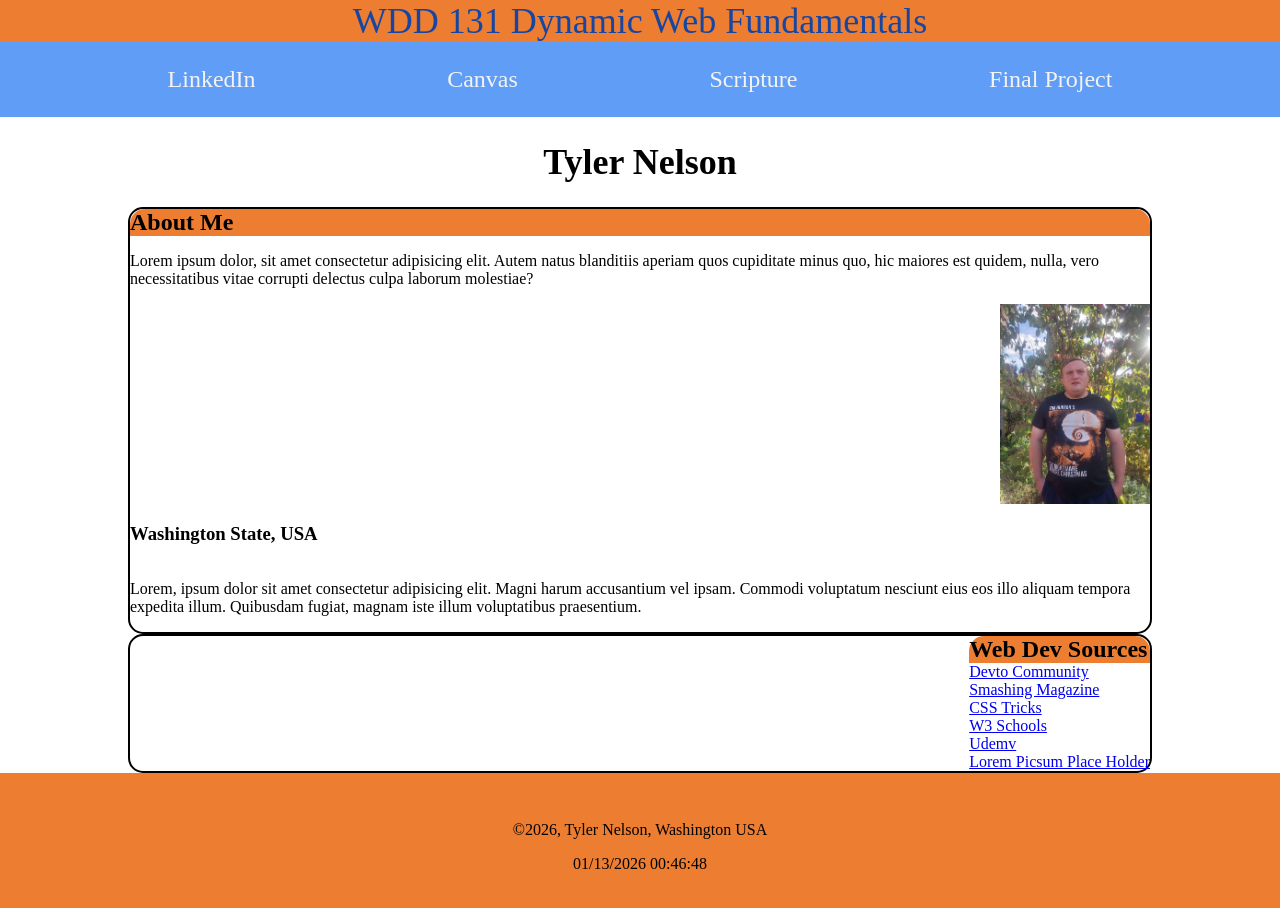
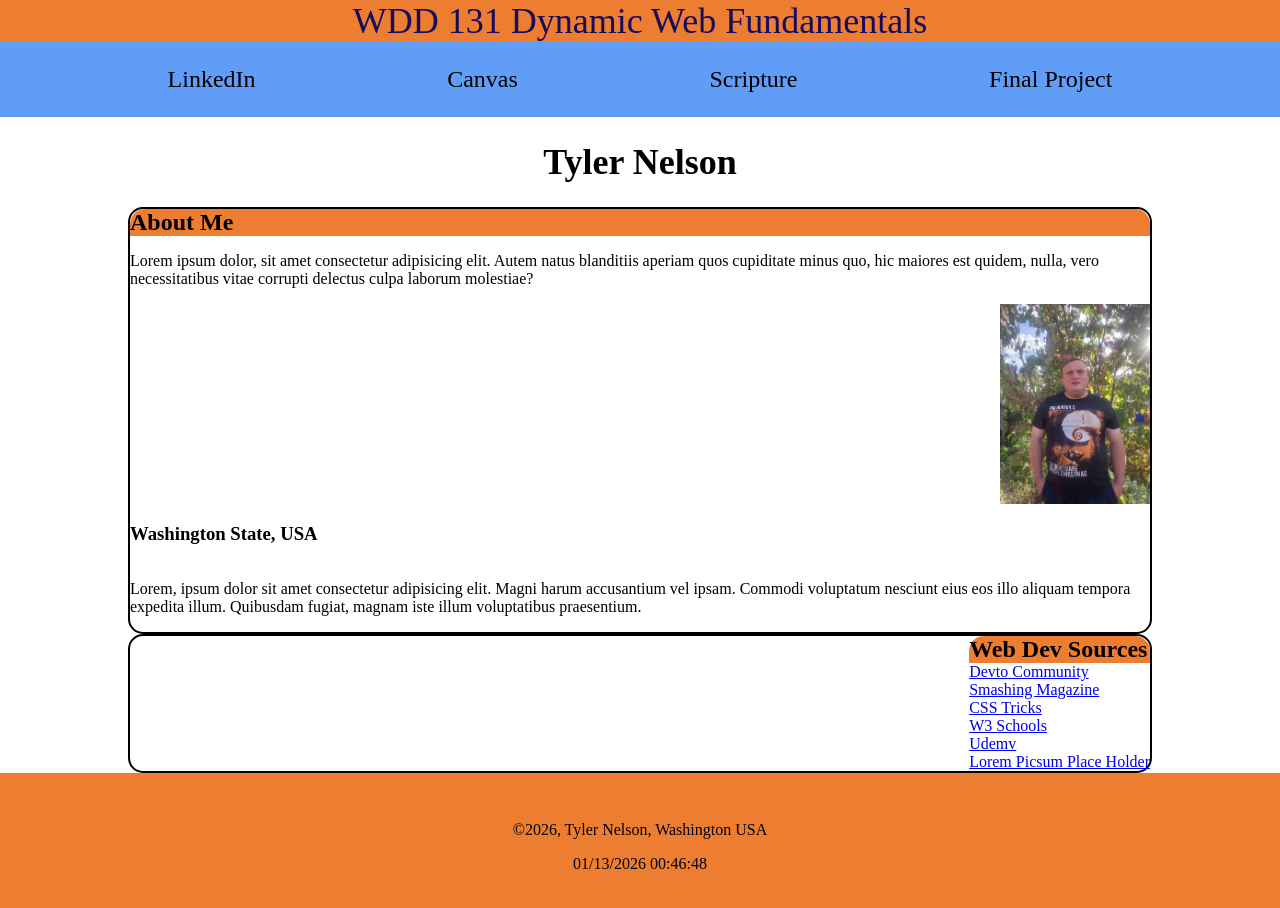
Before and after one commit to tydn021/wdd131, a plain HTML site: page index.html in a window 1280 px wide. Drawn offline with Linux system fonts and the light colour scheme.

Commit message:
Post tutor session 1

```diff
--- a/index.html
+++ b/index.html
@@ -9,11 +9,15 @@
     <title>WDD 131 – Dynamic Web Fundamentals – Tyler Nelson</title>
     <link rel="stylesheet" href="styles/base.css">
     <script src="scripts/getdates.js" defer></script>
+    <link rel="preconnect" href="https://fonts.googleapis.com">
+    <link rel="preconnect" href="https://fonts.gstatic.com" crossorigin>
+    <link href="https://fonts.googleapis.com/css2?family=Roboto:ital,wght@0,100..900;1,100..900&display=swap"
+        rel="stylesheet">
 </head>
 
 <body>
     <header>
-        <span class="course-title">WDD 131 Dynamic Web Fundamentals</span>
+        <span id="course-title">WDD 131 Dynamic Web Fundamentals</span>
         <nav>
             <a href="https://www.linkedin.com/">LinkedIn</a>
             <a href="https://byupw.instructure.com/">Canvas</a>
--- a/styles/base.css
+++ b/styles/base.css
@@ -17,7 +17,7 @@
 header {
     display: block;
     background-color: var(--primary-color);
-    color: var(--accent2-color);
+    color: var(--bkcolor);
     text-align: center;
     font-size: 36px;
 }
@@ -34,12 +34,9 @@
 }
 
 header nav a {
-    color: #f3f3f3;
+    color: #000;
     text-decoration: none;
     padding: 1em;
-}
-
-header nav a {
     display: flex;
     justify-content: space-evenly;
 
```
